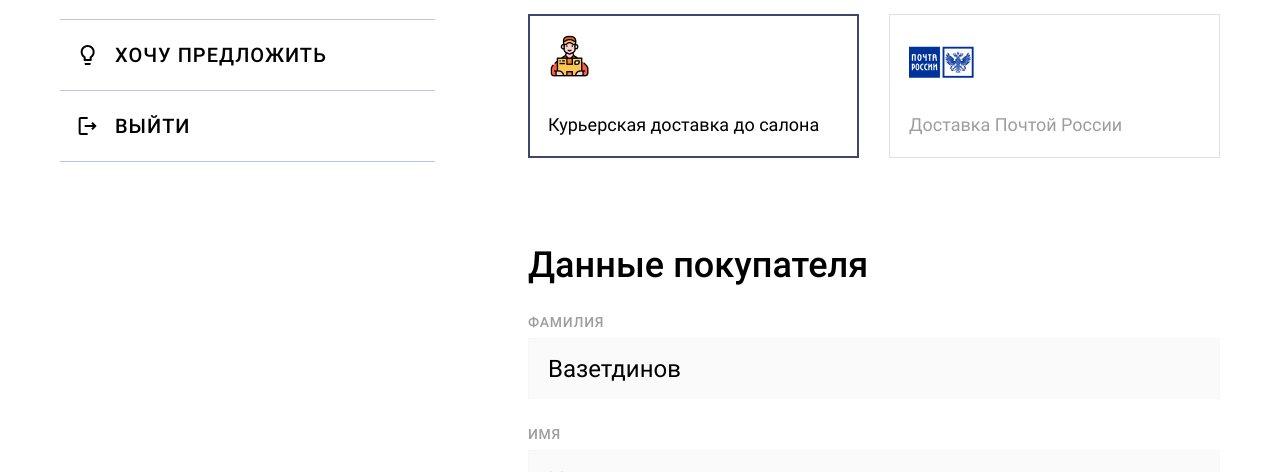
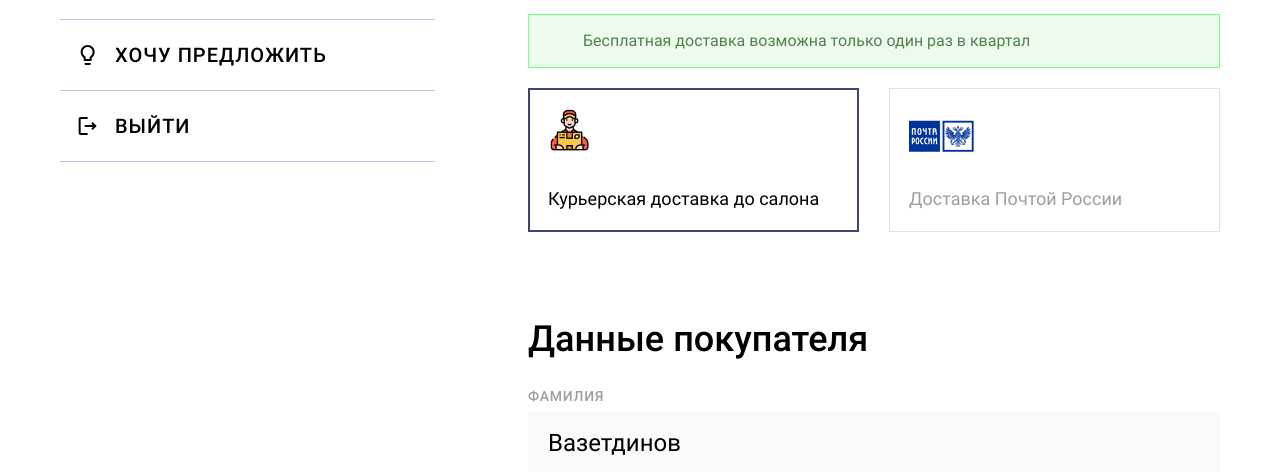
Before and after one commit to htmltest/project199, a plain HTML site: page indola-04.1-order.html in a window 1280 px wide. Shown: the part 628-1100 px from the top of the page. Drawn offline with Linux system fonts and the light colour scheme; a script that the page names is missing.

Commit message:
delivery limit 2

```diff
--- a/css/styles.css
+++ b/css/styles.css
@@ -521,9 +521,12 @@ a.main-catalogue-item-inner:hover {transform:translateY(-5px); box-shadow:0 0 5p
 .order-form h2 {margin:0}
 .order-form form {margin:0; padding:0}
 .order-delivery-limit {margin:30px 0 -10px 0; border:1px solid #FFD1CB; background:#FEF6F6; padding:14px 14px 14px 54px; position:relative}
+.order-delivery-limit-2 {border-color:#75FF83; background:#EDFBEC}
 .order-personal+.order-delivery-limit {margin:20px 0 0 0}
 .order-delivery-limit svg {display:block; width:24px; height:24px; fill:#EC1D22; position:absolute; left:20px; top:12px}
+.order-delivery-limit-2 svg {fill:#53804F}
 .order-delivery-limit-title {color:#EC1D22}
+.order-delivery-limit-2 .order-delivery-limit-title {color:#53804F}
 .order-delivery-limit-text {margin:6px 0 0 0; font-size:12px; line-height:18px; color:#333333}
 .order-delivery {margin:0 -15px 80px -15px}
 .order-delivery::after {content:""; display:block; clear:both}
--- a/indola-04.1-order.html
+++ b/indola-04.1-order.html
@@ -95,6 +95,10 @@
                         <div class="order-form">
                             <form action="#" method="post">
                                 <h2>Доставка</h2>
+                                <div class="order-delivery-limit order-delivery-limit-2">
+                                    <svg><use xlink:href="images/sprite.svg#delivery-limit"></use></svg>
+                                    <div class="order-delivery-limit-title">Бесплатная доставка возможна только один раз в квартал</div>
+                                </div>
                                 <div class="order-delivery">
                                     <div class="order-delivery-item">
                                         <label>
```
